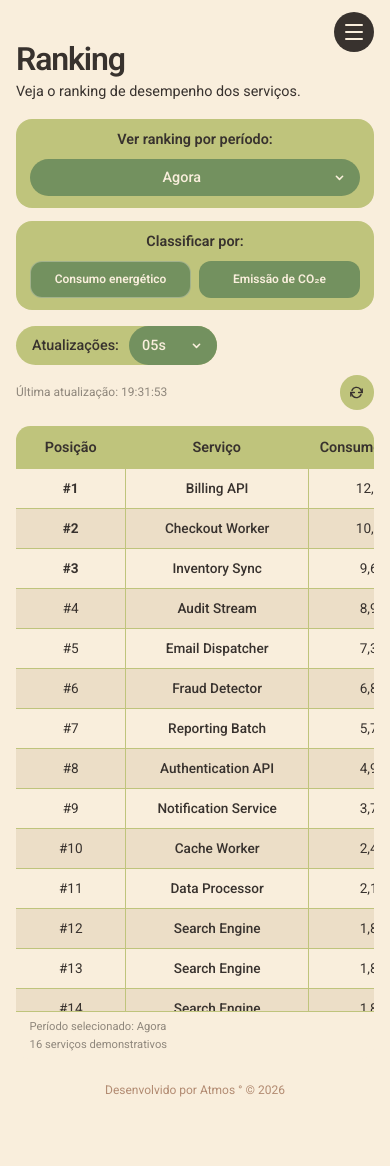
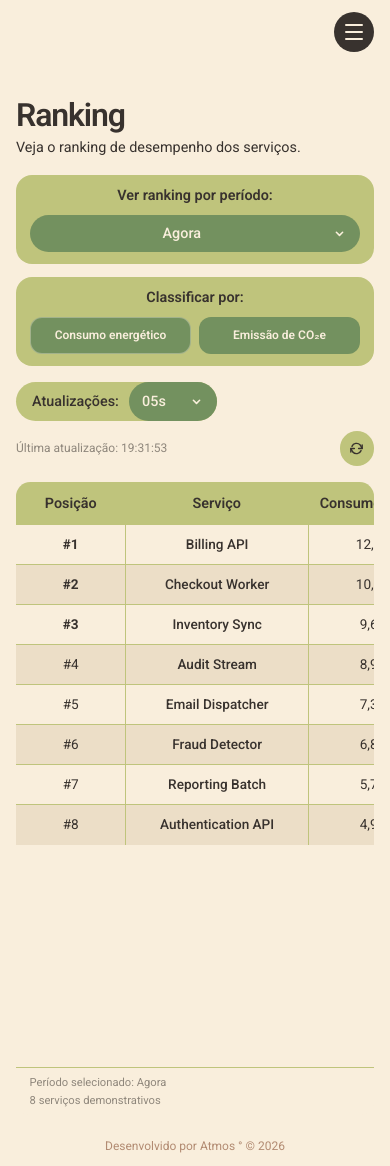
Before and after one commit to atmosabp/greener, a React (Vite) app in the folder frontend/: page /ranking in a window 390 px wide. Before the commit the page ends 1110 px from the top, so only its background shows below. Built offline with nearby package versions, Linux system fonts and the light colour scheme.

Commit message:
feat(ranking): ajustes
falta fazer o responsivo dos serviços rankeados

```diff
--- a/frontend/src/pages/ranking/Ranking.css
+++ b/frontend/src/pages/ranking/Ranking.css
@@ -303,12 +303,14 @@
     flex-direction: column;
 
     overflow: hidden;
+
+    border-radius: 0.9rem;
 }
 
 .ranking-page .ranking-table-scroll {
     flex: 1 1 0;
     min-height: 0;
-    max-height: none;
+    /* max-height: none; */
     width: 100%;
 
     overflow-x: auto;
@@ -457,7 +459,7 @@
    Página com rolagem normal
 ========================================= */
 
-@media (min-width: 70.001rem) {
+@media (min-width: 1121px) {
     .ranking-page {
         min-height: 100vh;
         min-height: 100dvh;
@@ -485,7 +487,7 @@
    TABLETS
 ========================================= */
 
-@media (max-width: 70rem) {
+@media (max-width: 1120px) {
     .ranking-page {
         height: auto;
         min-height: 100vh;
@@ -498,7 +500,7 @@
         flex: 1 0 auto;
         min-height: 0;
         gap: 1.25rem;
-        margin-top: 2rem;
+        margin-top: 5rem;
         padding: 1.25rem 1.5rem 0.75rem;
         overflow: visible;
     }
@@ -543,7 +545,7 @@
    CELULARES
 ========================================= */
 
-@media (max-width: 40rem) {
+@media (max-width: 640px) {
     .ranking-page {
         height: auto;
         min-height: 100dvh;
@@ -554,7 +556,7 @@
     .ranking-main {
         flex: 1 0 auto;
         gap: 1rem;
-        margin-top: 1.5rem;
+        margin-top: 5rem;
         padding: 1.1rem 1rem 0.75rem;
         overflow: visible;
     }
--- a/frontend/src/pages/ranking/Ranking.tsx
+++ b/frontend/src/pages/ranking/Ranking.tsx
@@ -23,14 +23,6 @@ const initialServices: RankingService[] = [
   { id: 6, name: "Fraud Detector", energy: 6.82, co2e: 2.51 },
   { id: 7, name: "Reporting Batch", energy: 5.74, co2e: 2.13 },
   { id: 8, name: "Authentication API", energy: 4.91, co2e: 1.84 },
-  { id: 9, name: "Notification Service", energy: 3.76, co2e: 1.39 },
-  { id: 10, name: "Cache Worker", energy: 2.48, co2e: 0.92 },
-  { id: 11, name: "Data Processor", energy: 2.12, co2e: 0.81 },
-  { id: 12, name: "Search Engine", energy: 1.86, co2e: 0.67 },
-  { id: 12, name: "Search Engine", energy: 1.86, co2e: 0.67 },
-  { id: 12, name: "Search Engine", energy: 1.86, co2e: 0.67 },
-  { id: 12, name: "Search Engine", energy: 1.86, co2e: 0.67 },
-  { id: 12, name: "Search Engine", energy: 1.86, co2e: 0.67 },
 ];
 
 const currentYear = new Date().getFullYear();
```
